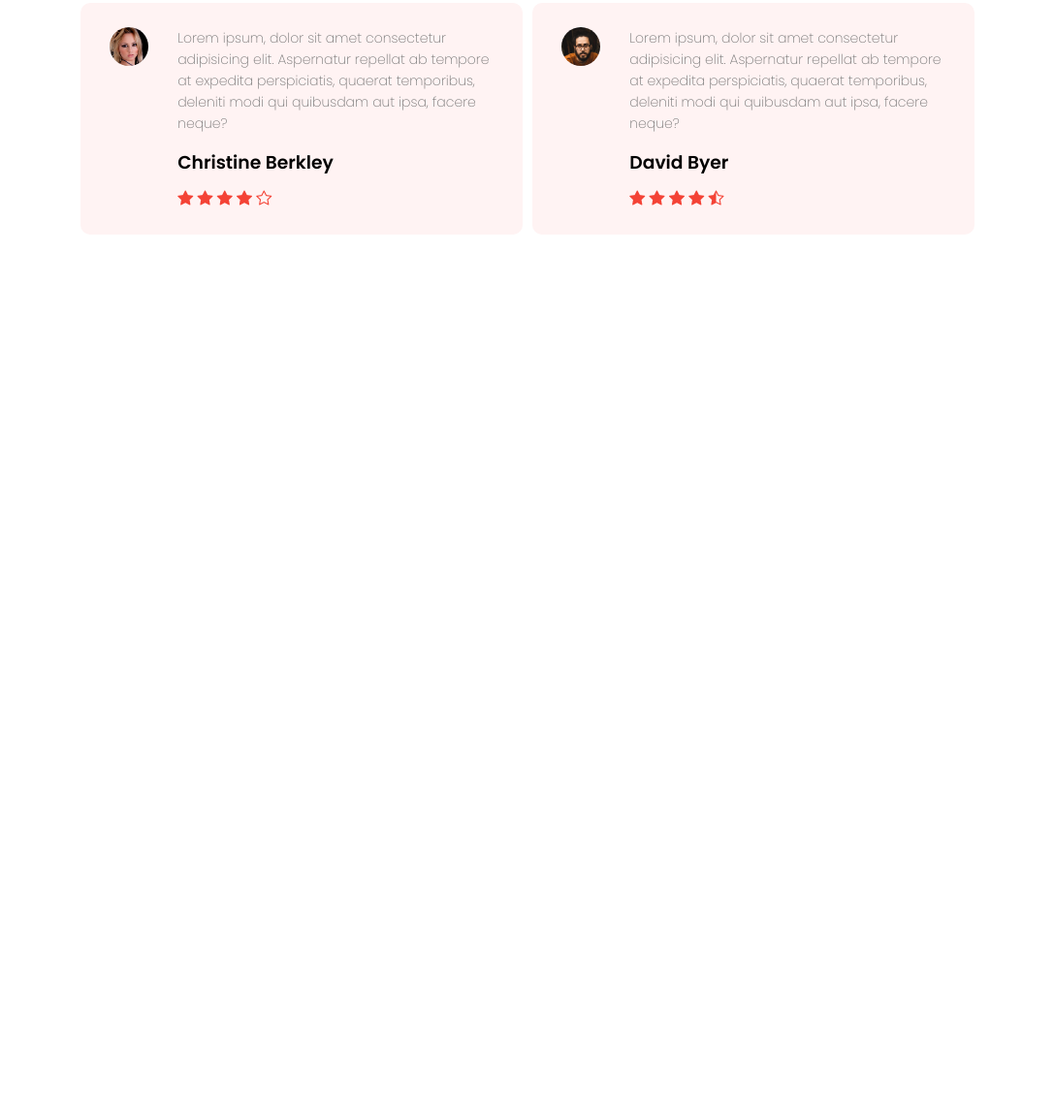
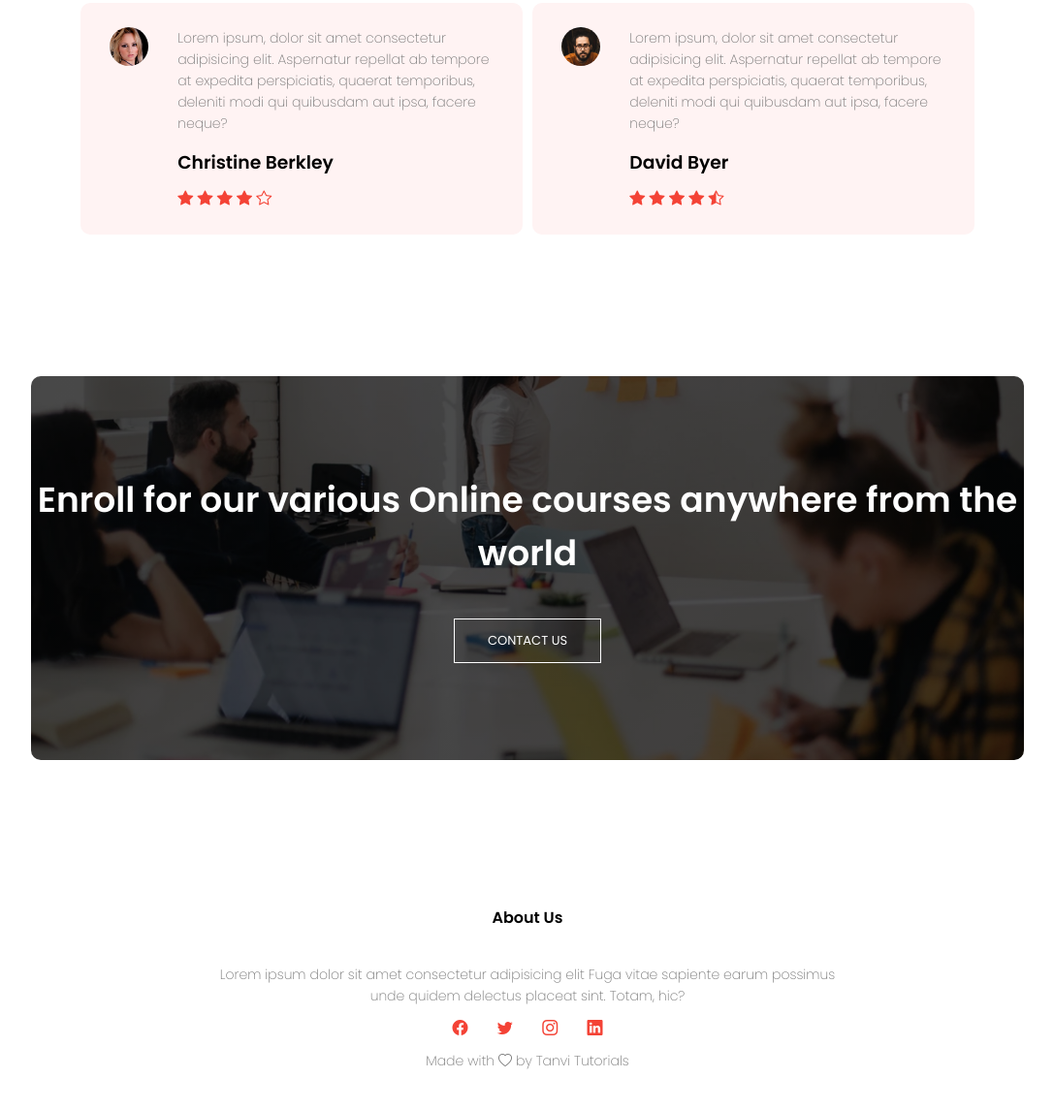
Before and after one commit to tanvi-yeole/university-website, a plain HTML site: page index.html in a window 1280 px wide. Shown: the part 3102-4247 px from the top of the page at 97% size, without its empty margins (96-1183 px from the left). Before the commit the page ends 3441 px from the top, so only its background shows below. Drawn offline with nearby package versions, Linux system fonts and the light colour scheme.

Commit message:
Added call to action and footer section

```diff
--- a/index.html
+++ b/index.html
@@ -156,6 +156,28 @@
 
 
 
+      <!-- Call to action -->
+
+      <section class="cta">
+        <h1>Enroll for our various Online courses anywhere from the world</h1>
+        <a href=""class="hero-btn">CONTACT US</a>
+      </section>
+
+     <!-- Footer -->
+
+     <section class="footer">
+      <h4>About Us</h4>
+      <p>Lorem ipsum dolor sit amet consectetur adipisicing elit Fuga vitae sapiente earum possimus <br>unde quidem delectus placeat sint. Totam, hic?</p>
+      <div class="icons">
+        <i class="bi bi-facebook"></i>
+        <i class="bi bi-twitter"></i>
+        <i class="bi bi-instagram"></i>
+        <i class="bi bi-linkedin"></i>
+      </div>
+      <p>Made with <i class="bi bi-heart"></i> by Tanvi Tutorials</p>
+     </section>
+
+
     <!-- Javascript for Toggle menu -->
     <script>
         var navLinks = document.getElementById("navLinks");
--- a/style.css
+++ b/style.css
@@ -272,3 +272,53 @@ h3{
         margin-right: 15px;
 }
 }
+
+
+/* Call to action */
+
+.cta{
+    margin: 100px auto;
+    width: 80%;
+    background-image: linear-gradient(rgba(0,0,0,0.7),rgba(0,0,0,0.7)),url(eduford_img/banner2.jpg);
+    background-position: center;
+    background-size: cover;
+    border-radius: 10px;
+    text-align: center;
+    padding: 100px 0;
+
+}
+.cta h1{
+    color: #fff;
+    margin-bottom: 40px;
+    padding: 0;
+}
+@media(max-width:700px){
+    .cta h1{
+        font-size: 24px;
+    }
+}
+
+
+/* Footer */
+
+.footer{
+    width: 100%;
+    text-align: center;
+    padding: 30px 0;
+}
+
+.footer h4{
+    margin-bottom: 25px;
+    margin-top: 20px;
+    font-weight: 600;
+}
+
+.icons .bi{
+    color: #f44336;
+    margin: 0 13px;
+    cursor: pointer;
+    padding: 18px 0;
+}
+.bi bi-heart{
+    color: #f44336;
+}
```
